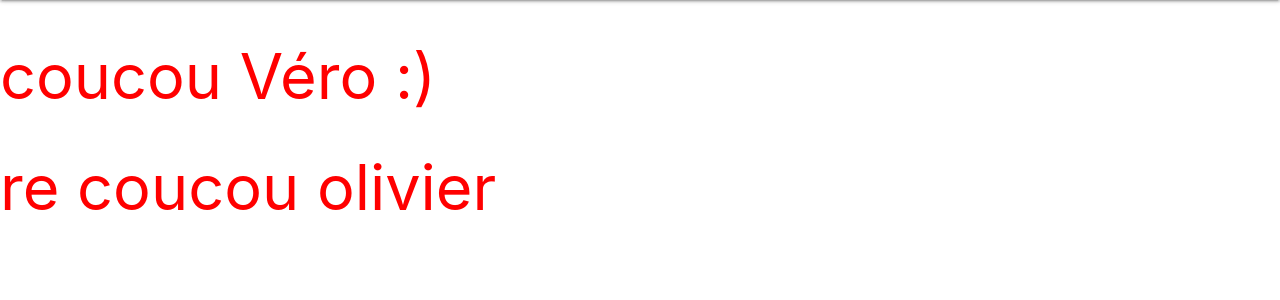
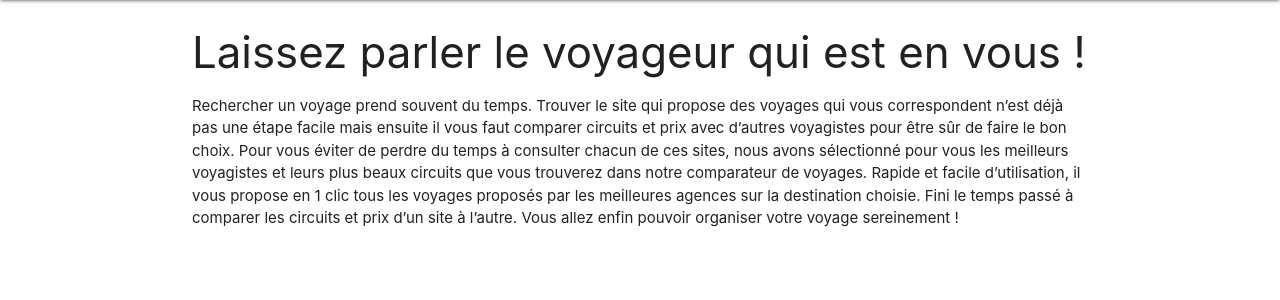
Before and after one commit to leojen23/ComparOperator, a PHP site: page / in a window 1280 px wide. Shown: the part 64-364 px from the top of the page. Run offline with PHP 8.4, Linux system fonts and the light colour scheme; some libraries are stand-ins or nearby versions.

Commit message:
include carousel-destinationCard-footer
Signed-off-by: VEROFOREST <xvforest@orange.fr>

```diff
--- a/index.php
+++ b/index.php
@@ -2,18 +2,19 @@
 <html lang="en">
 
 
-
+<?php include "./partials/carousel.php"?>
 <?php include "./partials/head.php"?>
 <?php include "./partials/navbar.php"?>
 
 
 
 <body>
-
-
-<h1>coucou Véro :)</h1>
-<h1>re coucou olivier</h1>
-
+<div class="container">
+<h3>Laissez parler le voyageur qui est en vous !</h3>
+<p>Rechercher un voyage prend souvent du temps. Trouver le site qui propose des voyages qui vous correspondent n’est déjà pas une étape facile mais ensuite il vous faut comparer circuits et prix avec d’autres voyagistes pour être sûr de faire le bon choix. Pour vous éviter de perdre du temps à consulter chacun de ces sites, nous avons sélectionné pour vous les meilleurs voyagistes et leurs plus beaux circuits que vous trouverez dans notre comparateur de voyages. Rapide et facile d’utilisation, il vous propose en 1 clic tous les voyages proposés par les meilleures agences sur la destination choisie. Fini le temps passé à comparer les circuits et prix d’un site à l’autre. Vous allez enfin pouvoir organiser votre voyage sereinement !</p>
+</div>
+<?php include "./partials/destinationCard.php"?>
+<?php include "./partials/footer.php"?>
 
 
 
@@ -22,12 +23,17 @@
 
 
 <!-- END of body content ------------------------------------------------------------------------------------------>
+<script src="https://code.jquery.com/jquery-3.4.1.js"></script>
 
 <!-- Materialize Compiled and minified JavaScript -->
+
 <script src="https://cdnjs.cloudflare.com/ajax/libs/materialize/1.0.0/js/materialize.min.js"></script>
 
 <!-- Link to JavaScript file-->
+
 <script src="../assets/js/script.js"></script>
+
+
 
 
 </body>
```
